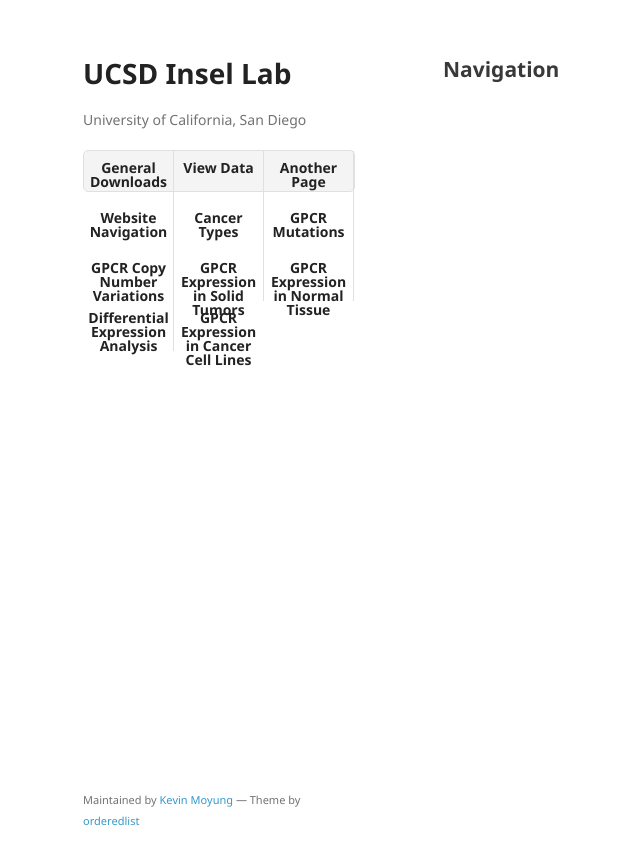
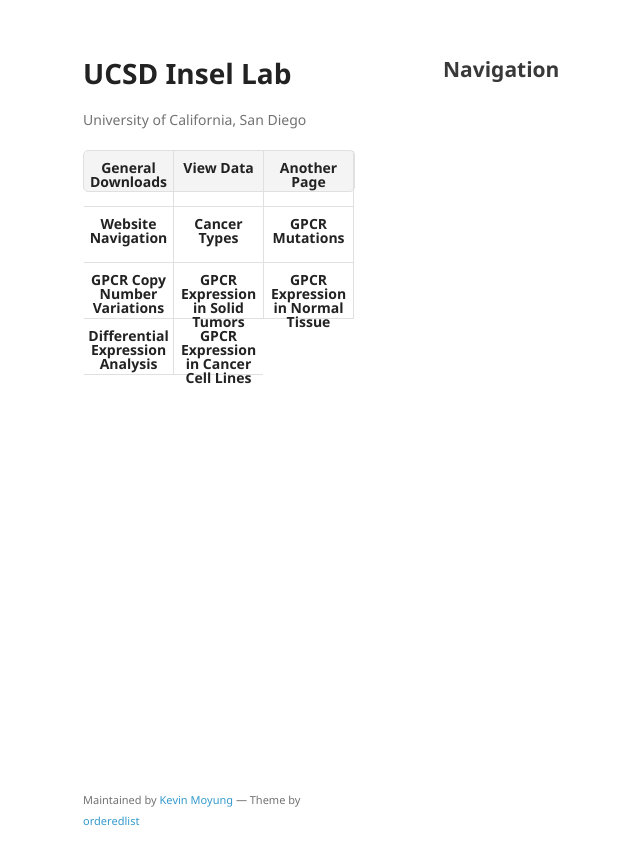
Before and after one commit to insellab/insellab.github.io, a Jekyll site: the page built from navigation.md, in a window 1280 px wide. Shown: the top 865 px of the page, without its empty margins (127-767 px from the left). Built offline with Jekyll 4.4.1, drawn with Linux system fonts in a browser that asks for light colours; our own code applies the rules of GitHub Pages for plain Markdown files.

Commit message:
Update jekyll-theme-minimal.scss

```diff
--- a/_sass/jekyll-theme-minimal.scss
+++ b/_sass/jekyll-theme-minimal.scss
@@ -125,7 +125,8 @@ header li {
   width:89px;
   float:left;
   border-right:1px solid #e0e0e0;
-  height:50px;
+  border-bottom:1px solid #e0e0e0;
+  height:55px;
 }
 
 header li:first-child a {
@@ -258,7 +259,7 @@ footer {
     width:99%;
   }
 
-  header li, header ul li + li + li {
+  header li, header ul li + li + li + li + li + li + li + li + li + li + li {
     width:33%;
   }
 }
```
